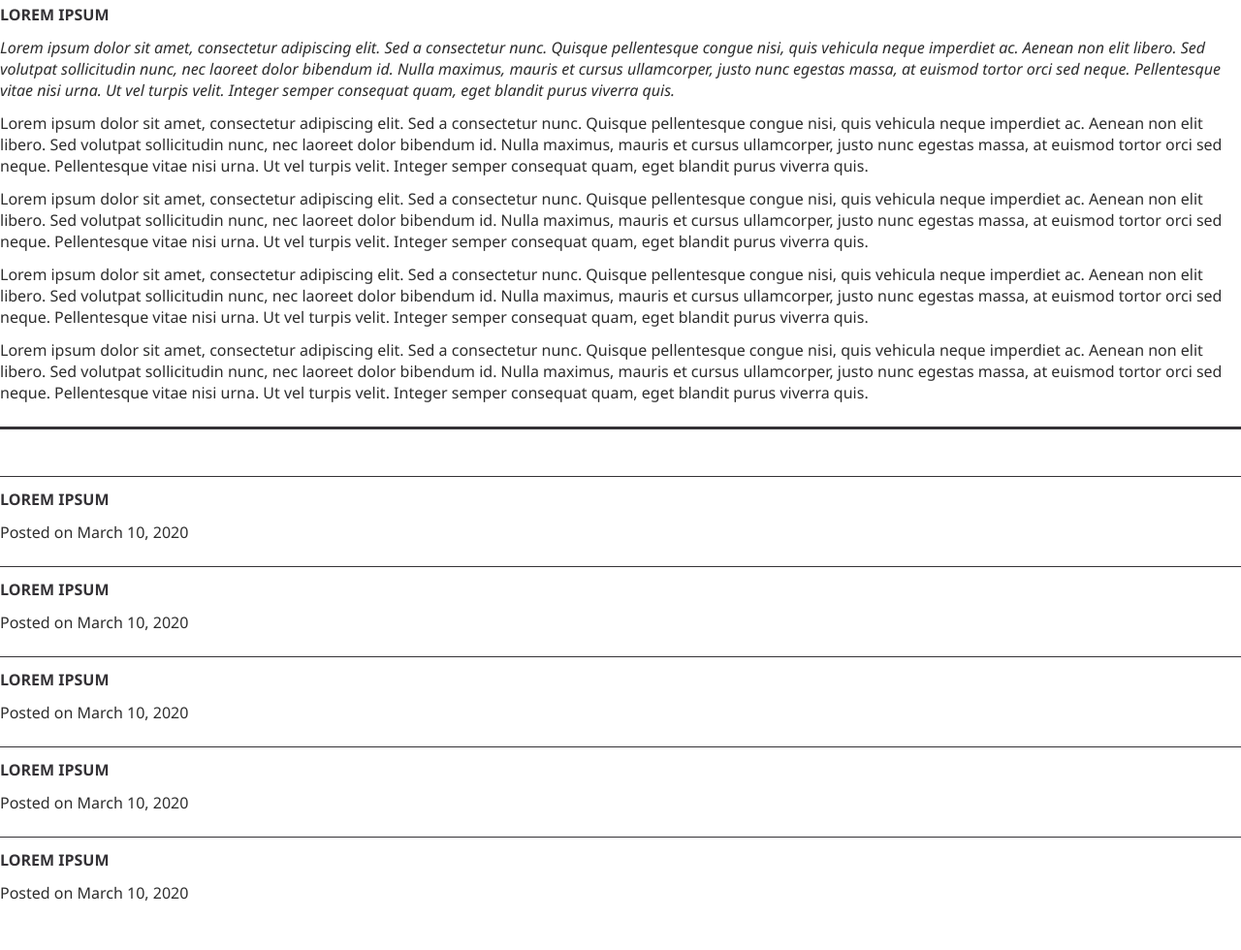
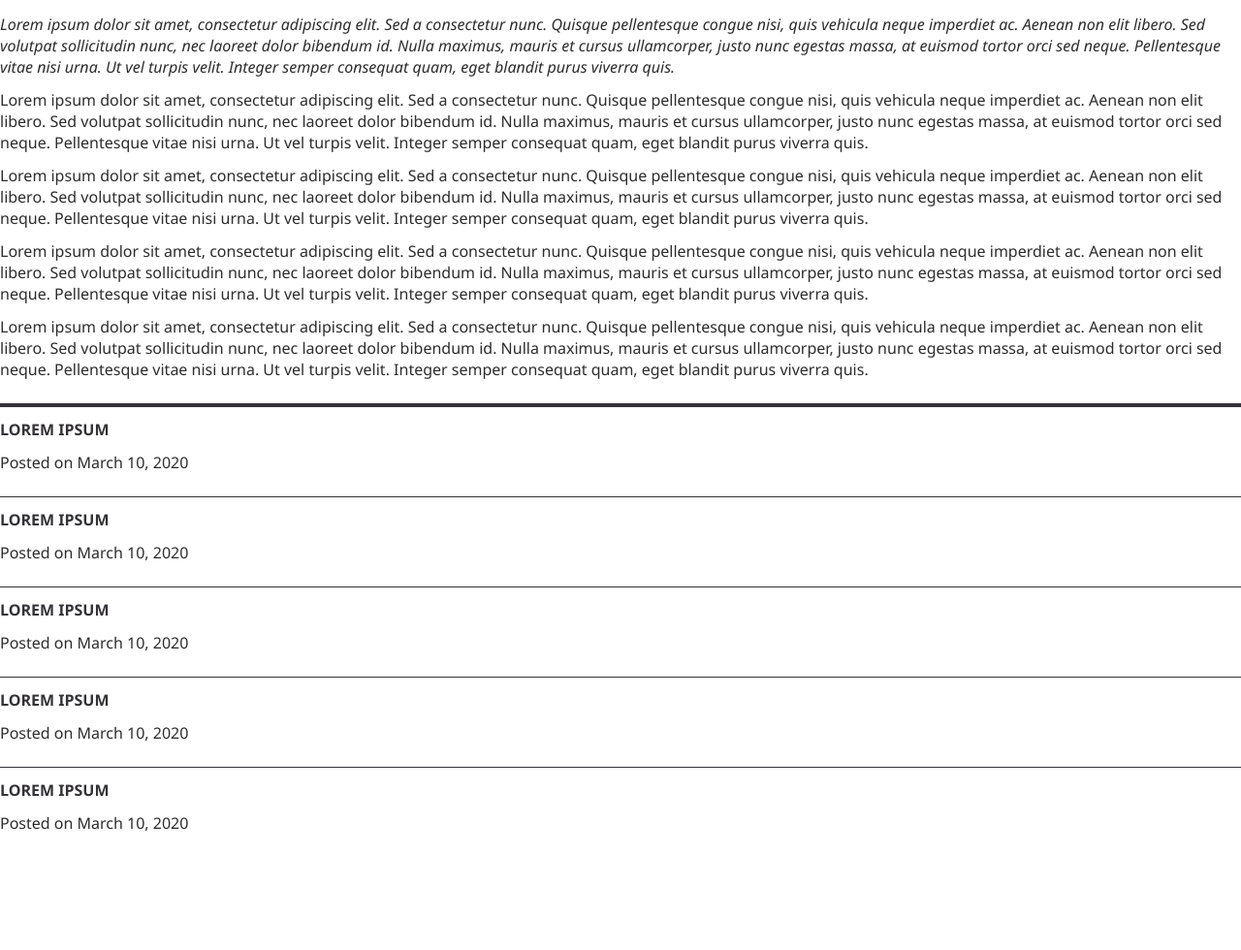
Before and after one commit to kauffmanes/rwd-intro, a plain HTML site: page index.html in a window 1280 px wide. Shown: the part 53-1033 px from the top of the page at 97% size. After the commit the page ends 937 px from the top, so only its background shows below. Drawn offline with Linux system fonts and the light colour scheme.

Commit message:
completed basic styling

```diff
--- a/styles.css
+++ b/styles.css
@@ -11,13 +11,18 @@ body {
     font: normal 100% 'Segoe UI', Optima, sans-serif; /* 100% means 16px (usually) */
 }
 
-main {
-    padding: 24px 0;
+.page {
+
 }
 
-aside {
-    padding: 24px 0;
+.blog {
+    background: white;
+    box-shadow: 0 0 5px 5px rgba(0,0,0,.1);
 }
+
+main {}
+
+aside {}
 
 .blog-post {
     border-bottom: solid 3px var(--PrimaryColor);
@@ -27,11 +32,6 @@ aside {
 .blog-preview {
     border-top: solid 1px var(--PrimaryColor);
     padding: 12px 0;
-}
-
-.page {
-    background: white;
-    box-shadow: 0 0 5px 5px rgba(0,0,0,.1);
 }
 
 header {
```
